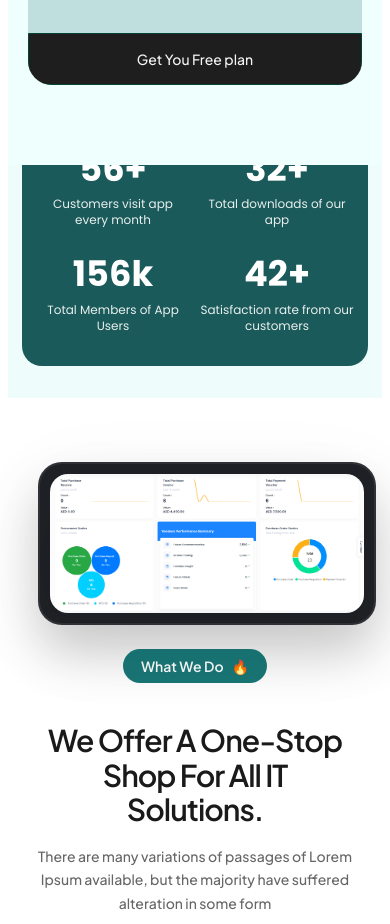
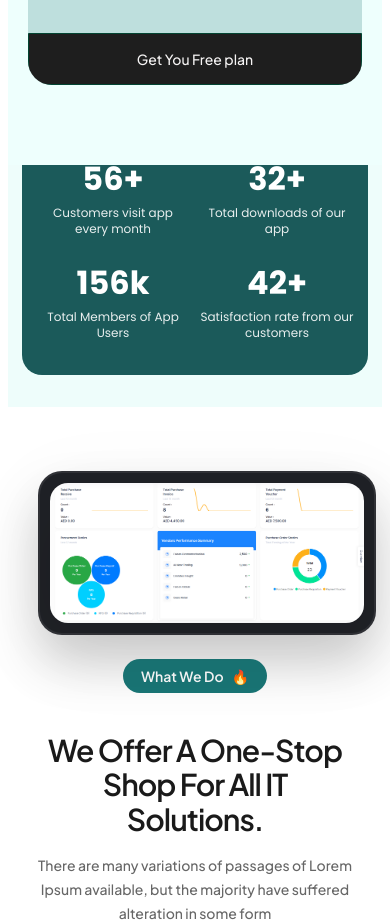
Before and after one commit to ArshiyaEvotech/website, a React (Vite) app in the folder Hubflow/: page / in a window 390 px wide. Shown: the part 5900-6824 px from the top of the page. Built offline with nearby package versions, Linux system fonts and the light colour scheme.

Commit message:
Tighten Home6 mobile top spacing

```diff
--- a/Hubflow/src/assets/App.css
+++ b/Hubflow/src/assets/App.css
@@ -3560,8 +3560,9 @@ hr { border: 0; border-top: 1px solid #f3f0ff; margin-bottom: 25px; }
     display: grid;
     grid-template-columns: repeat(2, minmax(0, 1fr));
     gap: 18px 12px;
-    padding: 28px 16px 24px;
+    padding: 40px 16px 26px;
     align-items: start;
+    align-content: start;
     justify-content: stretch;
     min-height: auto;
   }
@@ -3569,28 +3570,30 @@ hr { border: 0; border-top: 1px solid #f3f0ff; margin-bottom: 25px; }
   .stat-item {
     min-width: 0;
     flex: none;
+    padding-top: 2px;
   }
 
   .stat-number {
-    font-size: clamp(2rem, 7vw, 2.7rem);
+    font-size: clamp(1.9rem, 6.6vw, 2.4rem);
     line-height: 1;
+    margin-top: 0;
   }
 
   .stat-label {
     max-width: none;
     margin-top: 10px;
-    font-size: 13px;
+    font-size: 12px;
   }
 }
 
 @media (max-width: 480px) {
   .home6-container {
-    padding: 24px 14px 20px;
+    padding: 34px 14px 22px;
     gap: 16px 10px;
   }
 
   .stat-number {
-    font-size: clamp(1.8rem, 11vw, 2.2rem);
+    font-size: clamp(1.7rem, 10vw, 2rem);
   }
 
   .stat-label {
```
